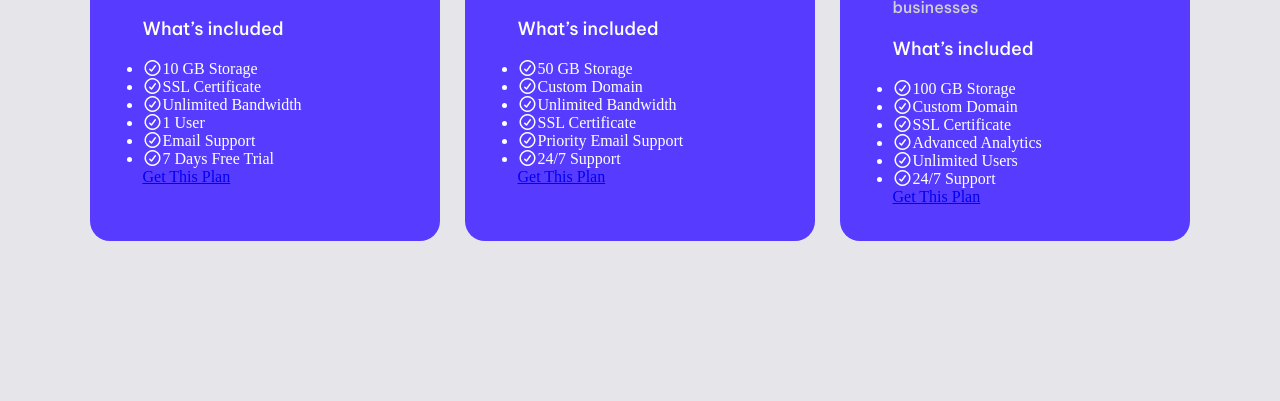
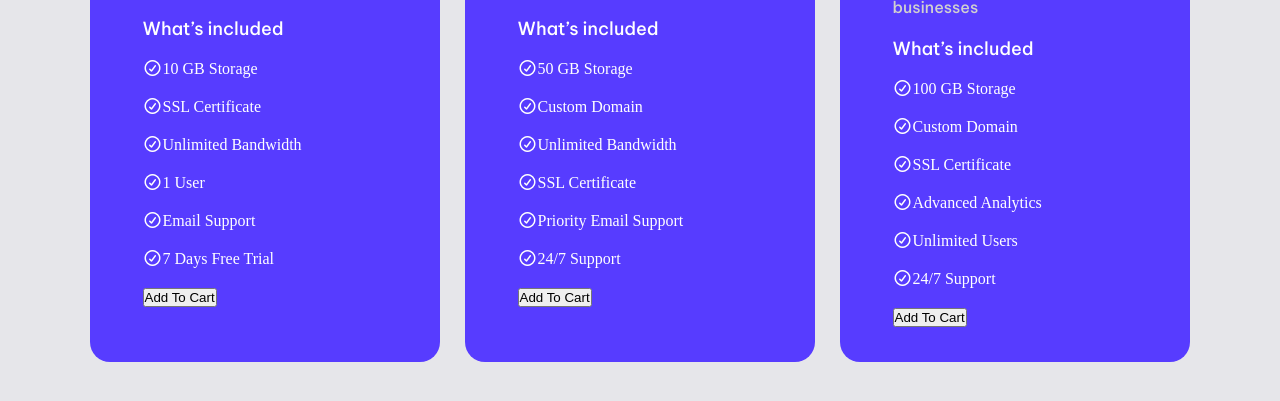
Before and after one commit to tasnimborhan/Pricing-Table, a plain HTML site: page index.html in a window 1280 px wide. Shown: the part 375-776 px from the top of the page. Drawn offline with Linux system fonts and the light colour scheme.

Commit message:
initial commit

```diff
--- a/css/style.css
+++ b/css/style.css
@@ -84,3 +84,10 @@ span{
 
 
 }
+
+.price-col ul li{
+    margin: 20px 0;
+}
+.price-col ul{
+    list-style: none;
+}
--- a/index.html
+++ b/index.html
@@ -36,7 +36,7 @@
                     <li><i class="fa-regular fa-circle-check"></i>Email Support</li>
                     <li><i class="fa-regular fa-circle-check"></i>7 Days Free Trial</li>
                 </ul>
-                <a href="#">Get This Plan</a>
+               <button>Add To Cart</button>
             </div>
 
             <div class="price-col">
@@ -52,7 +52,7 @@
                     <li><i class="fa-regular fa-circle-check"></i>Priority Email Support</li>
                     <li><i class="fa-regular fa-circle-check"></i>24/7 Support</li>
                 </ul>
-                <a href="#">Get This Plan</a>
+                <button>Add To Cart</button>
             </div>
 
 
@@ -70,7 +70,7 @@
                     <li><i class="fa-regular fa-circle-check"></i>Unlimited Users</li>
                     <li><i class="fa-regular fa-circle-check"></i>24/7 Support</li>
                 </ul>
-                <a href="#">Get This Plan</a>
+                <button>Add To Cart</button>
             </div>
 
 
```
